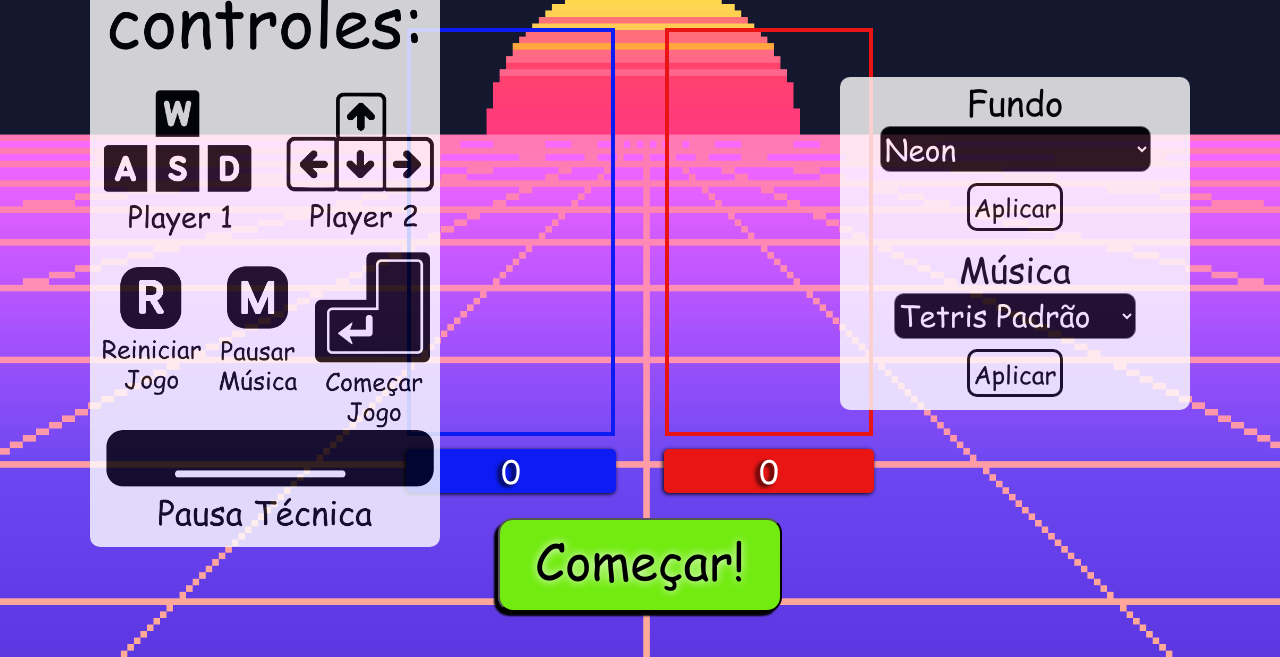
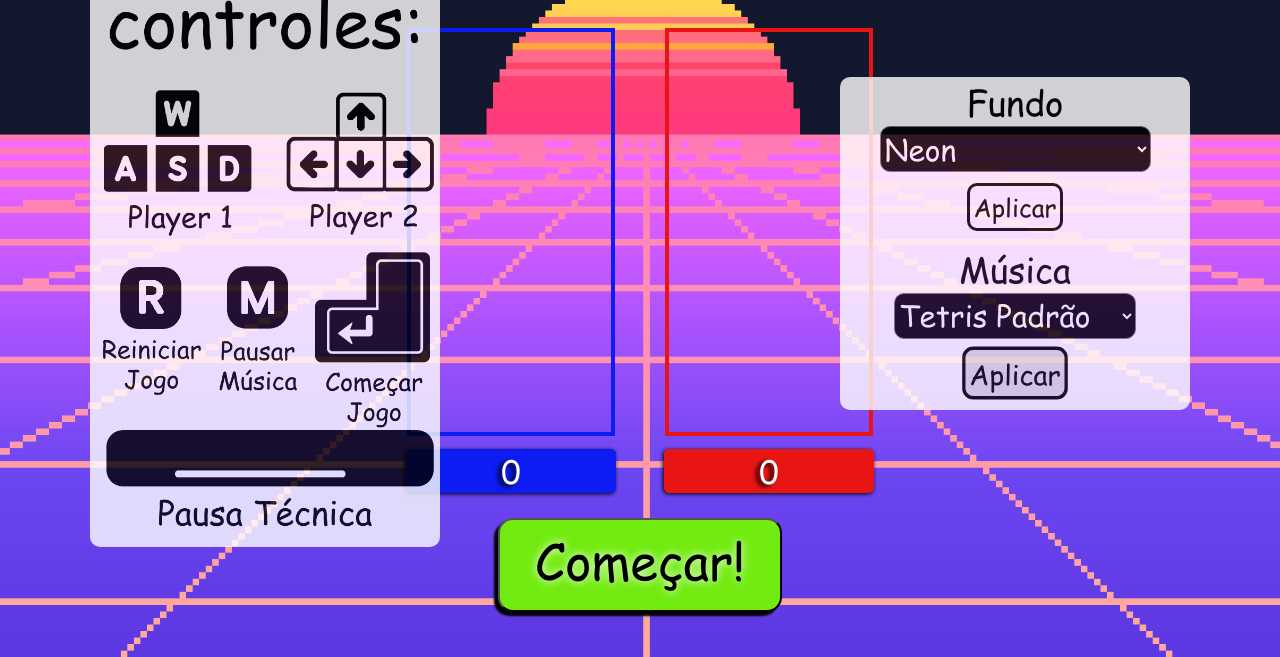
Before and after one commit to iCrowleySHR/Battle-Tetris, a plain HTML site: page index.html in a window 1280 px wide. In both pictures the pointer is over the button 1015 px from the left and 552 px from the top of the page. Shown: the part 179-836 px from the top of the page. Drawn offline with Linux system fonts and the light colour scheme.

Commit message:
arrumado

```diff
--- a/index.html
+++ b/index.html
@@ -170,6 +170,10 @@ box-shadow: #000000 -1px 1px 4px;
 
     }
 
+    #buttonmusica:hover{
+      transform: scale(1.1);
+      background-color: #e0e0e0;
+    }
 
 
 
```
